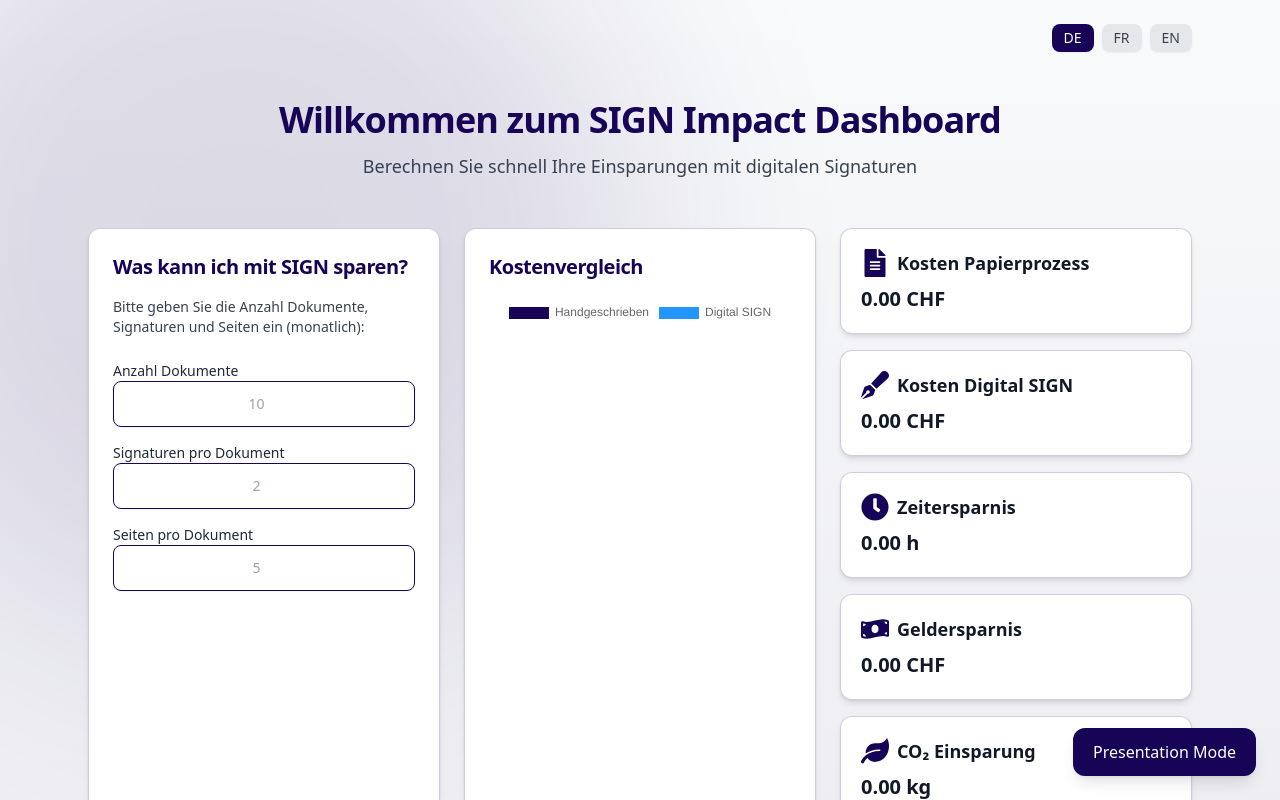
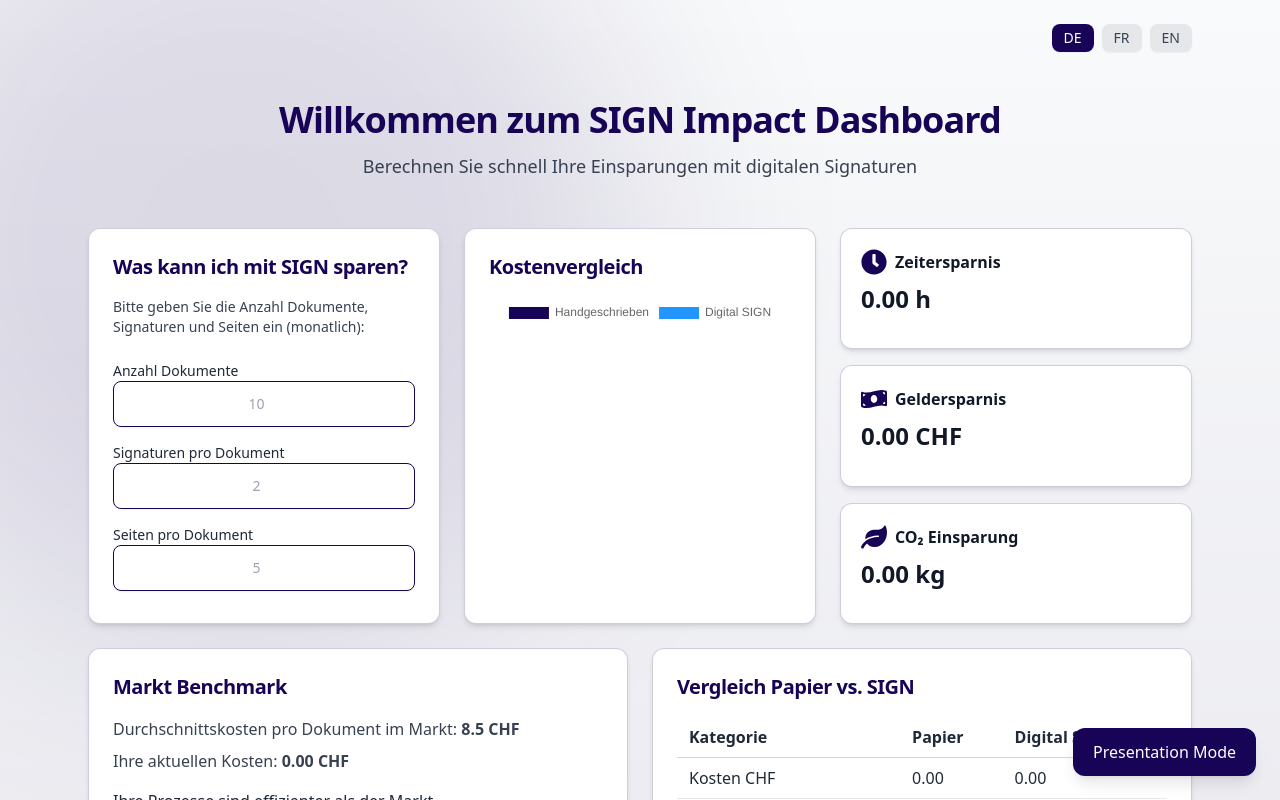
Before and after one commit to elfatrushiti-hash/sign-intrum, a React (Vite) app: page / in a window 1280 px wide. Both pictures are taken after a click on the button "Jetzt starten". Shown: the top 800 px of the page. Built offline with nearby package versions, Linux system fonts and the light colour scheme.

Commit message:
Update KPISection.jsx

```diff
--- a/src/components/KPISection.jsx
+++ b/src/components/KPISection.jsx
@@ -1,7 +1,5 @@
 import React, { useState, useEffect } from "react";
 import {
-  FaFileAlt,
-  FaPenFancy,
   FaClock,
   FaMoneyBillWave,
   FaLeaf
@@ -9,87 +7,58 @@
 
 export default function KPISection({ data, t }) {
   const [display, setDisplay] = useState({ ...data });
-  const [openCard, setOpenCard] = useState(null);
 
   useEffect(() => {
     let step = 0;
-    const interval = setInterval(() => {
+    const fadeInterval = setInterval(() => {
       step += 1;
-      if (step > 20) clearInterval(interval);
+      if (step > 20) clearInterval(fadeInterval);
 
       setDisplay({
-        totalHand: data.totalHand * (step / 20),
-        totalDigital: data.totalDigital * (step / 20),
         timeSaved: data.timeSaved * (step / 20),
         moneySaved: data.moneySaved * (step / 20),
-        co2Saved: data.co2Saved * (step / 20)
+        co2Saved: data.co2Saved * (step / 20),
       });
     }, 50);
 
-    return () => clearInterval(interval);
+    return () => clearInterval(fadeInterval);
   }, [data]);
 
-  const cards = [
+  const tiles = [
     {
-      key: "totalHand",
-      label: t.kpi.handwritten,
-      value: display.totalHand.toFixed(2) + " CHF",
-      icon: <FaFileAlt size={28} />,
-      description: t.kpi.handwrittenDesc
+      label: t.kpi.timeSaved,
+      value: display.timeSaved.toFixed(2) + " h",
+      icon: <FaClock size={26} className="text-intrumPurple" />,
     },
     {
-      key: "totalDigital",
-      label: t.kpi.digital,
-      value: display.totalDigital.toFixed(2) + " CHF",
-      icon: <FaPenFancy size={28} />,
-      description: t.kpi.digitalDesc
+      label: t.kpi.moneySaved,
+      value: display.moneySaved.toFixed(2) + " CHF",
+      icon: <FaMoneyBillWave size={26} className="text-intrumPurple" />,
     },
     {
-      key: "timeSaved",
-      label: t.kpi.timeSaved,
-      value: display.timeSaved.toFixed(2) + " h",
-      icon: <FaClock size={28} />,
-      description: t.kpi.timeSavedDesc
-    },
-    {
-      key: "moneySaved",
-      label: t.kpi.moneySaved,
-      value: display.moneySaved.toFixed(2) + " CHF",
-      icon: <FaMoneyBillWave size={28} />,
-      description: t.kpi.moneySavedDesc
-    },
-    {
-      key: "co2Saved",
       label: t.kpi.co2Saved,
       value: display.co2Saved.toFixed(2) + " kg",
-      icon: <FaLeaf size={28} />,
-      description: t.kpi.co2SavedDesc
+      icon: <FaLeaf size={26} className="text-intrumPurple" />,
     }
   ];
 
   return (
-    <div className="grid grid-cols-2 lg:grid-cols-1 gap-4">
-      {cards.map((c, i) => (
+    <div className="grid grid-cols-1 gap-4 fade-section">
+      {tiles.map((t, i) => (
         <div
           key={i}
-          className="bg-white p-5 rounded-xl shadow-md border border-bgPurple20 cursor-pointer card-hover fade-section"
-          onClick={() => setOpenCard(openCard === c.key ? null : c.key)}
+          className="p-5 bg-white rounded-xl shadow-md border border-bgPurple20 card-hover"
         >
           <div className="flex items-center gap-2">
-            {React.cloneElement(c.icon, {
-              className: "text-intrumPurple"
-            })}
-            <p className="font-bold text-lg">{c.label}</p>
+            {t.icon}
+            <p className="font-bold">{t.label}</p>
           </div>
 
-          <p className="text-xl mt-2 font-semibold">{c.value}</p>
-
-          {openCard === c.key && (
-            <p className="mt-3 text-sm text-gray-600">{c.description}</p>
-          )}
+          <p className="text-2xl font-extrabold mt-2 text-gray-900">
+            {t.value}
+          </p>
         </div>
       ))}
     </div>
   );
 }
-``
```
